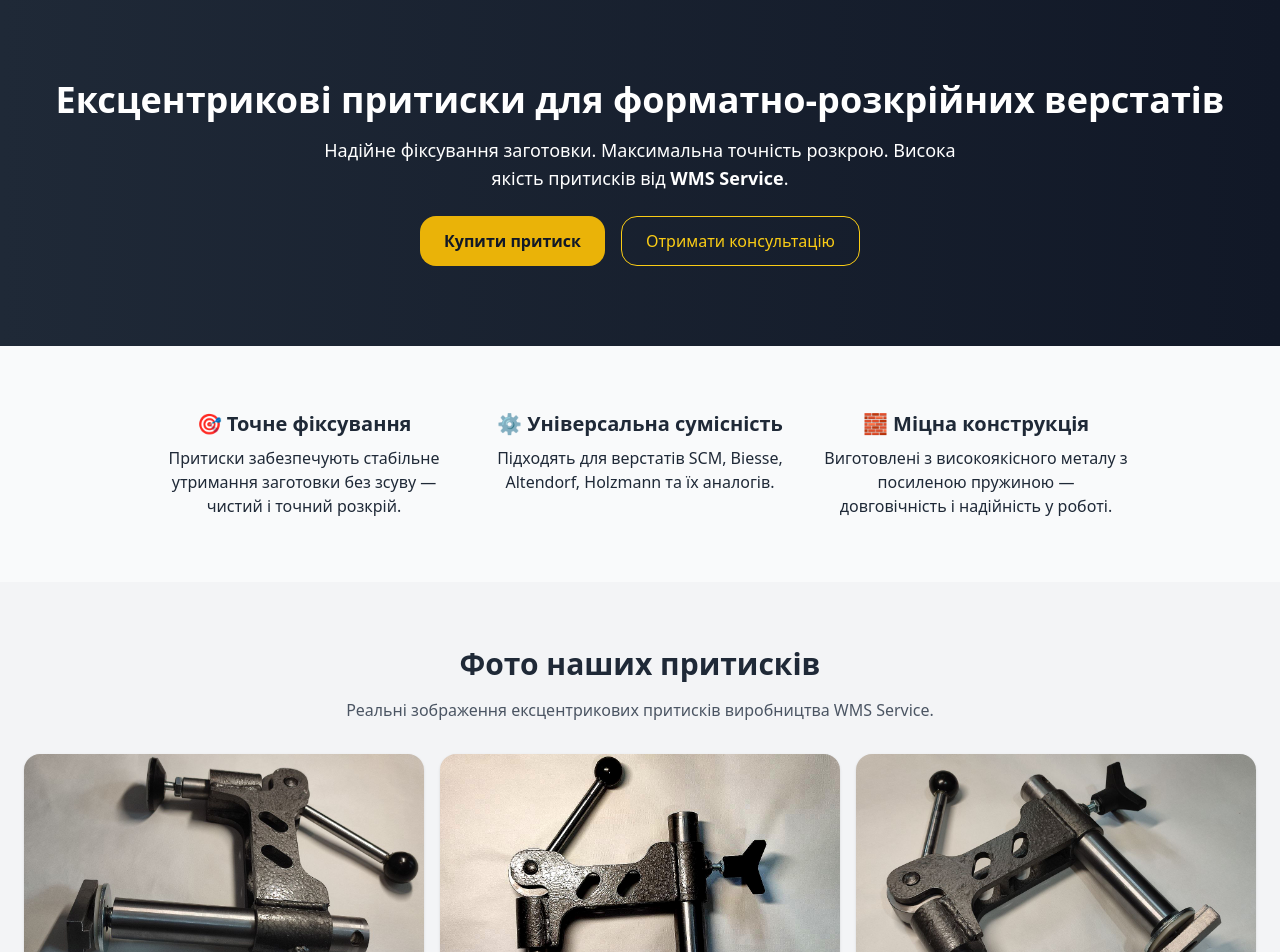
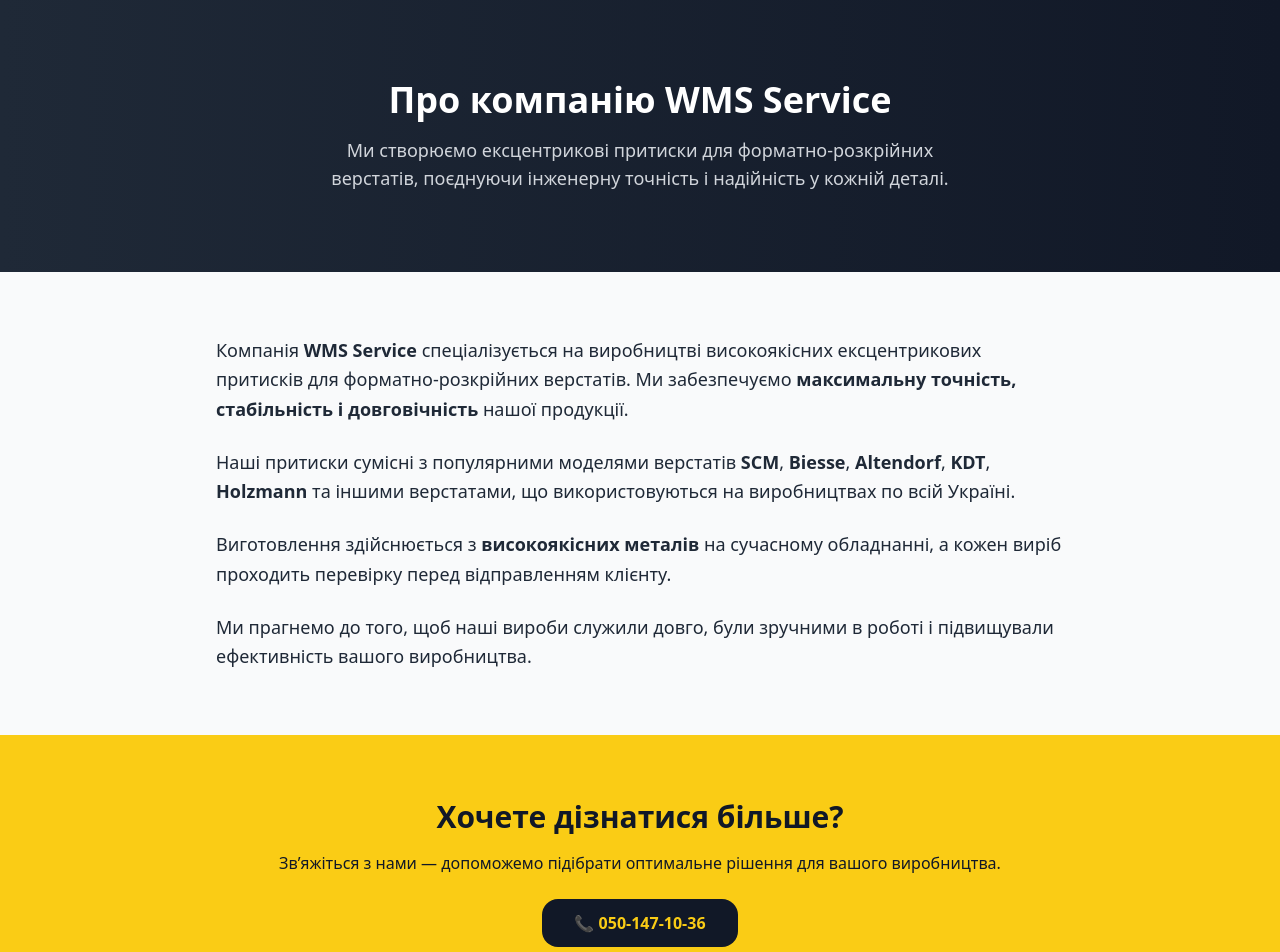
Before and after one commit to macuevr-jpg/wms-landing, a React (Vite) app: page /about in a window 1280 px wide. Shown: the top 952 px of the page. Built offline with nearby package versions, Linux system fonts and the light colour scheme.

Commit message:
Оновлено сторінку 'Про компанію' і внесено правки в дизайн

```diff
--- a/package.json
+++ b/package.json
@@ -9,7 +9,8 @@
   },
   "dependencies": {
     "react": "^18.2.0",
-    "react-dom": "^18.2.0"
+    "react-dom": "^18.2.0",
+    "react-router-dom": "^7.9.4"
   },
   "devDependencies": {
     "@vitejs/plugin-react": "^5.0.4",
--- /dev/null
+++ b/src/About.jsx
@@ -0,0 +1,62 @@
+import React from 'react';
+
+export default function About() {
+  return (
+    <div className="min-h-screen bg-gray-50 text-gray-800">
+      {/* 🔹 Hero Section */}
+      <section className="bg-gradient-to-r from-gray-800 to-gray-900 text-white py-20 px-6 text-center">
+        <h1 className="text-4xl font-bold mb-4">Про компанію WMS Service</h1>
+        <p className="max-w-2xl mx-auto text-lg text-gray-300">
+          Ми створюємо ексцентрикові притиски для форматно-розкрійних верстатів,
+          поєднуючи інженерну точність і надійність у кожній деталі.
+        </p>
+      </section>
+
+      {/* 🔹 Content Section */}
+      <section className="py-16 px-6 max-w-4xl mx-auto leading-relaxed text-lg">
+        <p className="mb-6">
+          Компанія <strong>WMS Service</strong> спеціалізується на виробництві високоякісних ексцентрикових притисків
+          для форматно-розкрійних верстатів. Ми забезпечуємо <span className="font-semibold">максимальну точність, стабільність і довговічність</span> нашої продукції.
+        </p>
+
+        <p className="mb-6">
+          Наші притиски сумісні з популярними моделями верстатів <strong>SCM</strong>, <strong>Biesse</strong>, <strong>Altendorf</strong>, <strong>KDT</strong>, <strong>Holzmann</strong> та іншими верстатами, що використовуються на виробництвах по всій Україні.
+
+        </p>
+
+        <p className="mb-6">
+          Виготовлення здійснюється з <strong>високоякісних металів</strong> на сучасному обладнанні,
+          а кожен виріб проходить перевірку перед відправленням клієнту.
+        </p>
+
+        <p>
+          Ми прагнемо до того, щоб наші вироби служили довго, були зручними в роботі і підвищували
+          ефективність вашого виробництва.
+        </p>
+      </section>
+
+      {/* 🔹 CTA Section */}
+      <section className="bg-yellow-400 text-gray-900 py-16 px-6 text-center">
+        <h2 className="text-3xl font-bold mb-4">Хочете дізнатися більше?</h2>
+        <p className="mb-6">Зв’яжіться з нами — допоможемо підібрати оптимальне рішення для вашого виробництва.</p>
+        <a
+          href="tel:+380501471036"
+          className="inline-block bg-gray-900 text-yellow-400 font-semibold px-8 py-3 rounded-2xl hover:bg-gray-800 transition"
+        >
+          📞 050-147-10-36
+        </a>
+      </section>
+
+      {/* 🔹 Footer */}
+      <footer className="bg-gray-900 text-gray-400 py-6 text-center text-sm">
+        <p>© {new Date().getFullYear()} WMS Service, м. Харків</p>
+        <p className="mt-2">
+          Створено за підтримки{' '}
+          <a href="https://gptonline.ai/" className="text-yellow-400 hover:underline">
+            GPTOnline.ai
+          </a>
+        </p>
+      </footer>
+    </div>
+  );
+}
--- a/src/App.jsx
+++ b/src/App.jsx
@@ -1,13 +1,26 @@
-import React from 'react'
+import React from 'react';
+import { Link } from 'react-router-dom';
 
 export default function App() {
   return (
     <div className="min-h-screen bg-gray-50 text-gray-800">
-      {/* Hero Section */}
+
+      {/* 🔹 Меню навігації */}
+      <nav className="bg-gray-900 text-white py-4">
+        <div className="container mx-auto flex justify-center space-x-6">
+          <Link to="/" className="hover:text-yellow-400">Головна</Link>
+          <Link to="/about" className="hover:text-yellow-400">Про компанію</Link>
+        </div>
+      </nav>
+
+      {/* 🔹 Hero Section */}
       <section className="bg-gradient-to-r from-gray-800 to-gray-900 text-white py-20 px-6 text-center">
-        <h1 className="text-4xl font-bold mb-4">Ексцентрикові притиски для форматно-розкрійних верстатів</h1>
+        <h1 className="text-4xl font-bold mb-4">
+          Ексцентрикові притиски для форматно-розкрійних верстатів
+        </h1>
         <p className="text-lg mb-6 max-w-2xl mx-auto">
-          Надійне фіксування заготовки. Максимальна точність розкрою. Висока якість притисків від <span className="font-semibold">WMS Service</span>.
+          Надійне фіксування заготовки. Максимальна точність розкрою.
+          Висока якість притисків від <span className="font-semibold">WMS Service</span>.
         </p>
         <div className="flex flex-col sm:flex-row justify-center gap-4 mt-6">
           <button className="bg-yellow-500 hover:bg-yellow-600 text-gray-900 font-semibold px-6 py-3 rounded-2xl transition">
@@ -19,7 +32,7 @@
         </div>
       </section>
 
-      {/* Features */}
+      {/* 🔹 Features */}
       <section className="py-16 px-6 max-w-5xl mx-auto grid md:grid-cols-3 gap-8 text-center">
         <div>
           <h3 className="text-xl font-semibold mb-2">🎯 Точне фіксування</h3>
@@ -35,7 +48,7 @@
         </div>
       </section>
 
-      {/* Gallery */}
+      {/* 🔹 Gallery */}
       <section className="bg-gray-100 py-16 px-6 text-center">
         <h2 className="text-3xl font-bold mb-4">Фото наших притисків</h2>
         <p className="text-gray-600 mb-8">Реальні зображення ексцентрикових притисків виробництва WMS Service.</p>
@@ -48,7 +61,7 @@
         </div>
       </section>
 
-      {/* CTA */}
+      {/* 🔹 CTA */}
       <section className="bg-yellow-400 text-gray-900 py-16 px-6 text-center">
         <h2 className="text-3xl font-bold mb-4">Хочете дізнатися більше або зробити замовлення?</h2>
         <p className="mb-6">Телефонуйте або залишайте заявку — допоможемо підібрати притиск під ваш верстат.</p>
@@ -57,11 +70,13 @@
         </a>
       </section>
 
-      {/* Footer */}
+      {/* 🔹 Footer */}
       <footer className="bg-gray-900 text-gray-400 py-6 text-center text-sm">
         <p>© {new Date().getFullYear()} WMS Service, м. Харків</p>
-        <p className="mt-2">Створено за підтримки <a href="https://gptonline.ai/" className="text-yellow-400 hover:underline">GPTOnline.ai</a></p>
+        <p className="mt-2">
+          Створено за підтримки <a href="https://gptonline.ai/" className="text-yellow-400 hover:underline">GPTOnline.ai</a>
+        </p>
       </footer>
     </div>
-  )
+  );
 }
--- a/src/main.jsx
+++ b/src/main.jsx
@@ -1,6 +1,15 @@
-import React from "react"
-import { createRoot } from "react-dom/client"
-import App from "./App"
-import "./index.css"
+import React from 'react';
+import { createRoot } from 'react-dom/client'
+import { BrowserRouter, Routes, Route } from 'react-router-dom'
+import App from './App.jsx'
+import About from './About.jsx'
+import './index.css'
 
-createRoot(document.getElementById("root")).render(<App />)
+createRoot(document.getElementById('root')).render(
+  <BrowserRouter>
+    <Routes>
+      <Route path="/" element={<App />} />
+      <Route path="/about" element={<About />} />
+    </Routes>
+  </BrowserRouter>
+)
```
Also changed, not shown: src/Contacts.jsx (added), 1 other file (tests, documents, lock files or other folders).
